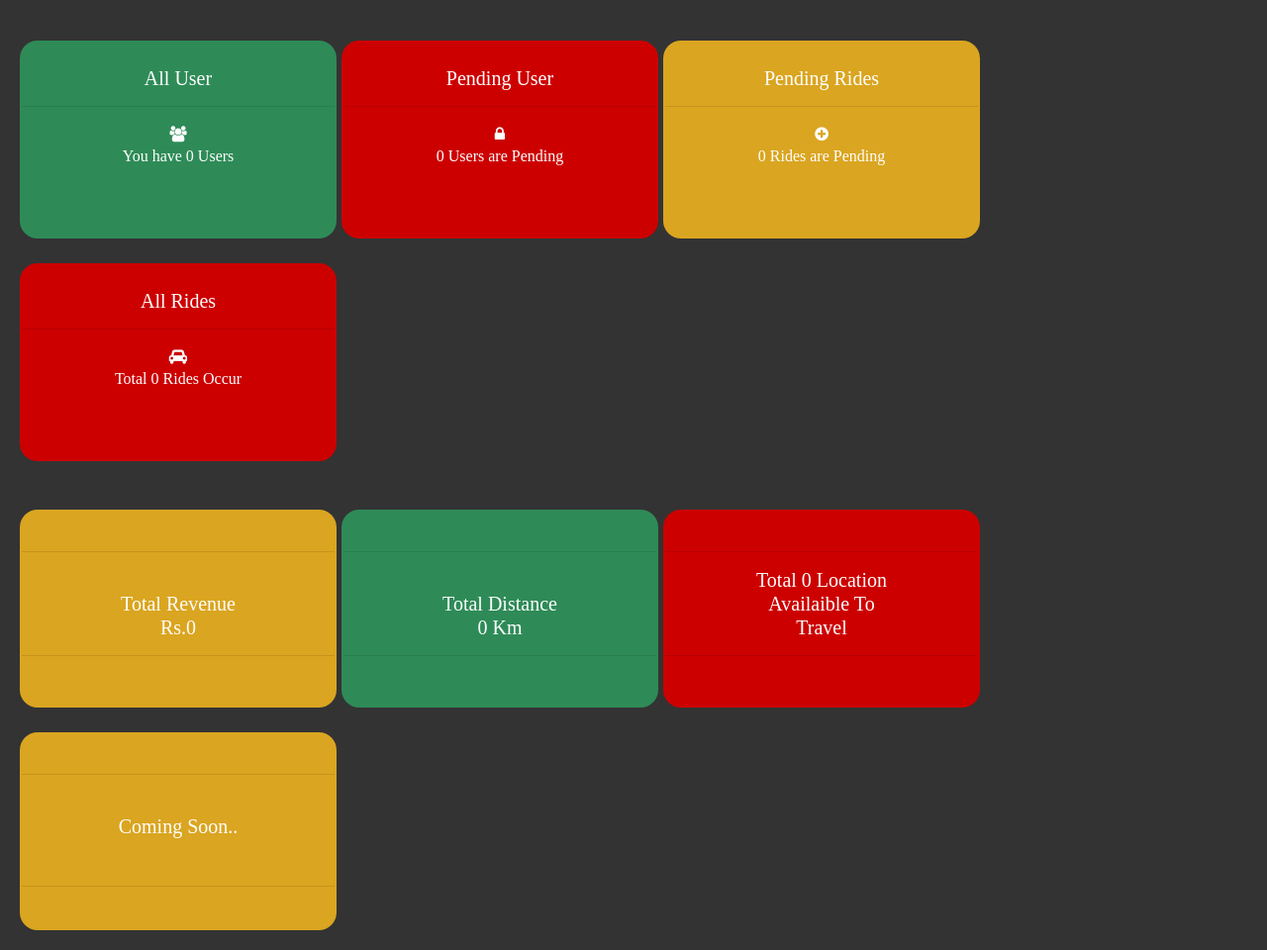
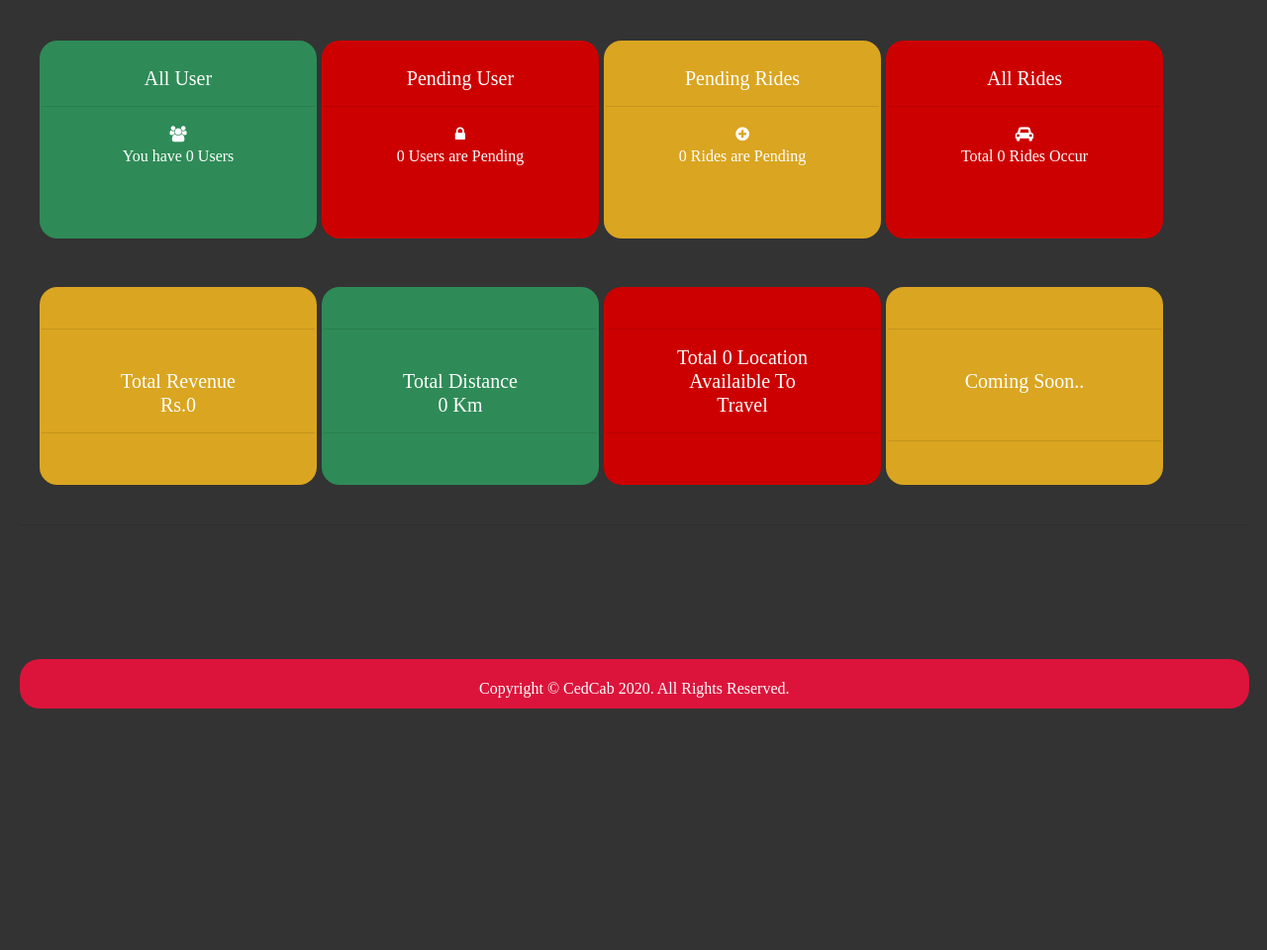
Before and after one commit to 8055danish/CedCab, a PHP site: page /admin/index.php in a window 1280 px wide. Shown: the part 74-1034 px from the top of the page at 99% size. After the commit the page ends 790 px from the top, so only its background shows below. Run offline with PHP 8.4, Linux system fonts and the light colour scheme; the visitor is signed in with stand-in values (Sample User, id 1); data that the repository does not hold is empty.

Commit message:
4Dec20 19:51

```diff
--- a/admin/footer.php
+++ b/admin/footer.php
@@ -1,2 +1,14 @@
+<br><footer><hr>
+	<div style=";
+	position: fixed;
+	height: 50px;
+	padding: 18px;
+	width: 97%;
+	bottom:0;
+	margin-bottom: 10px;
+	overflow: hidden;
+	background-color:rgb(220,20,60);
+	border-radius: 20px;" class="align color">Copyright &copy;<a href="http://cedcoss.com"> CedCab </a>2020. All Rights Reserved.</div>
+</footer>
  </body>
 </html>
--- a/admin/index.php
+++ b/admin/index.php
@@ -41,8 +41,8 @@ foreach ($totalLocation as $key4=>$value4) {
 ?>
 <?php require "header.php" ?>
 <style>
-	 body{ color: white; } .pagina{ width:100%; height:auto; } .linha{ width:100%; height:auto; display:table;}
-	.tile{ height:200px; width:200px; float:left; margin:25px 5px 0 0; padding:2px;border-radius: 18px; } .tileLargo{ width:320px; }
+	 body{ color: white; } .pagina{ width:100%; height:auto;margin-left:20px;margin-right:20px; } .linha{ width:100%; height:auto; display:table;}
+	.tile{ height:200px; width:200px; float:left; margin:25px 5px 0 0; padding:2px;border-radius: 18px; } .tileLargo{ width:280px; }
 	.amarelo{ background:#DAA520; } .vermelho{ background:#CD0000; } .azul{ background:#4682B4; } .verde{ background-color: #2E8B57; }
 	a:link {text-decoration: none;}a{
 		color:white;
--- a/css/mycss.css
+++ b/css/mycss.css
@@ -1,7 +1,6 @@
 body{ font-family: Century; background: rgb(51,51,51); padding:20px;}
 ul {
   list-style-type: none;
-
   overflow: hidden;
   background-color:rgb(220,20,60);
   border-radius: 20px;
--- a/login.php
+++ b/login.php
@@ -4,7 +4,7 @@ include 'class/classes.php';
 include 'class/conn.php';
 $msg="";
 if(isset($_POST['submit'])){
-  $username = $_POST['username'];
+  $username = trim($_POST['username']," ");
   $password = $_POST['password'];
   $database = new Database();
   $db = $database->getConnection();
--- a/signup.php
+++ b/signup.php
@@ -3,8 +3,8 @@ include 'class/classes.php';
 include 'class/conn.php';
 $msg="";
 if(isset($_POST['submit'])){
-  $user_name =$_POST['username'];
-  $name =$_POST['name'];
+  $user_name =trim($_POST['username']," ");
+  $name =trim($_POST['name']," ");
   $mobile =$_POST['mobile'];
   $password =$_POST['password'];
   $cpassword =$_POST['cpassword'];
```
Also changed, not shown: admin/addLocation.php (+6 -7 lines), footer.php (+11 -9 lines).
